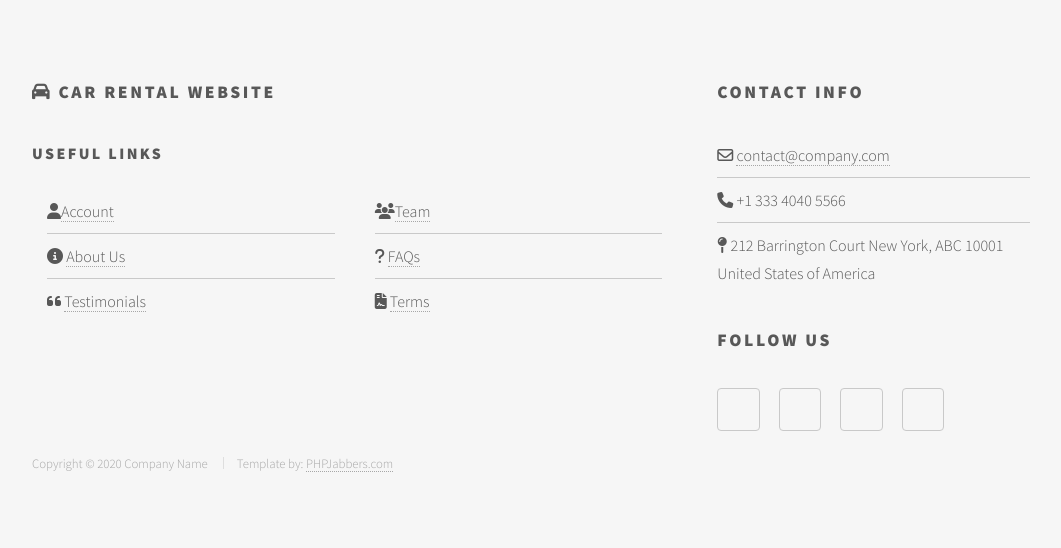
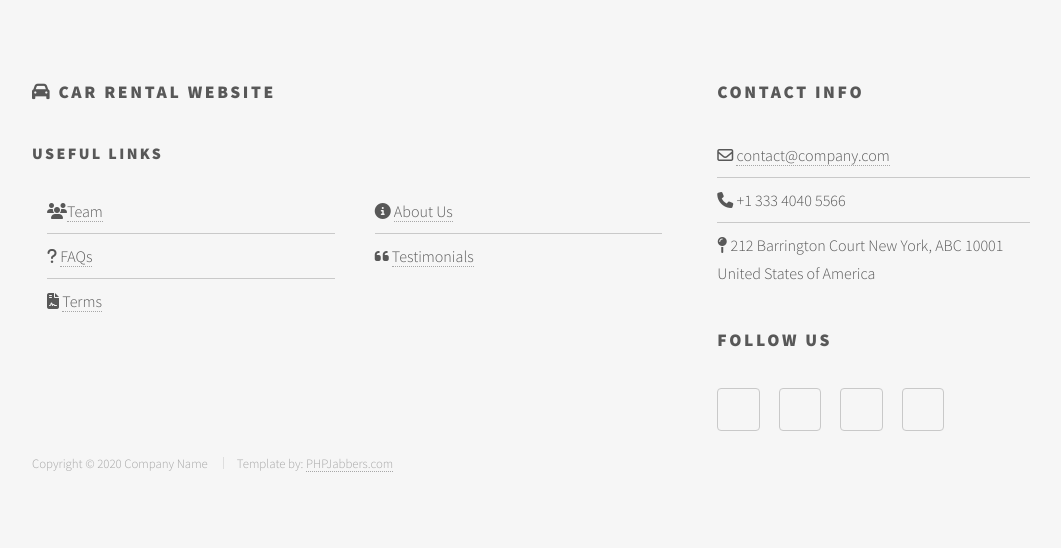
Before and after one commit to harshil037/carrent, a Django app: page /about in a window 1280 px wide. Shown: the part 1044-1592 px from the top of the page, without its empty margins (104-1165 px from the left). Run offline with Django 3.2, Linux system fonts and the light colour scheme; some libraries are stand-ins or nearby versions.

Commit message:
added links to footer tags

```diff
--- a/templates/base.html
+++ b/templates/base.html
@@ -81,16 +81,18 @@
 								<div class="container" style="display:flex;">
 								<section style="flex-basis:50%;flex-grow:0;">
 								<ul class="alt">
-									<li><span class="fa fa-user"></span><a href="#">Account</a></li>
-									<li><span class="fa fa-info-circle"></span> <a href="#">About Us</a></li>
-									<li><span class="fa fa-quote-left"></span> <a href="#">Testimonials</a></li>
+									<li><span class="fa fa-users"></span><a href="{% url 'team' %}">Team</a></li>
+									<li><span class="fa fa-question"></span> <a href="{% url 'faq' %}">FAQs</a></li>
+									<li><span class="fa fa-file-contract"></span> <a href="{% url 'terms' %}">Terms</a></li>
 								</ul>
 								</section>
 								<section style="flex-basis:50%;flex-grow:0;">
 								<ul class="alt">
-									<li><span class="fa fa-users"></span><a href="#">Team</a></li>
-									<li><span class="fa fa-question"></span> <a href="#">FAQs</a></li>
-									<li><span class="fa fa-file-contract"></span> <a href="#">Terms</a></li>
+									{% if user.is_authenticated %}
+									<li><span class="fa fa-user"></span><a href="{% url 'profile' %}">Account</a></li>
+									{% endif %}
+									<li><span class="fa fa-info-circle"></span> <a href="{% url 'about' %}">About Us</a></li>
+									<li><span class="fa fa-quote-left"></span> <a href="{% url 'testimonials' %}">Testimonials</a></li>
 								</ul>
 								</section>
 								</div>
```
